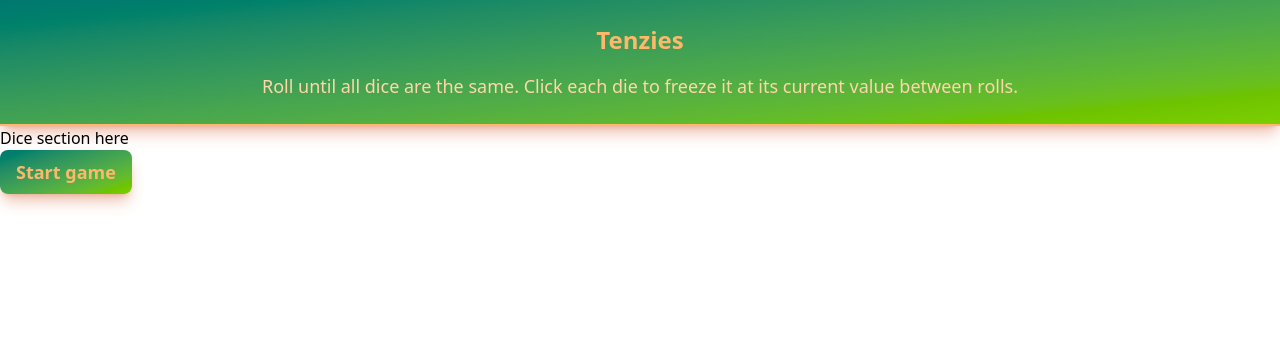
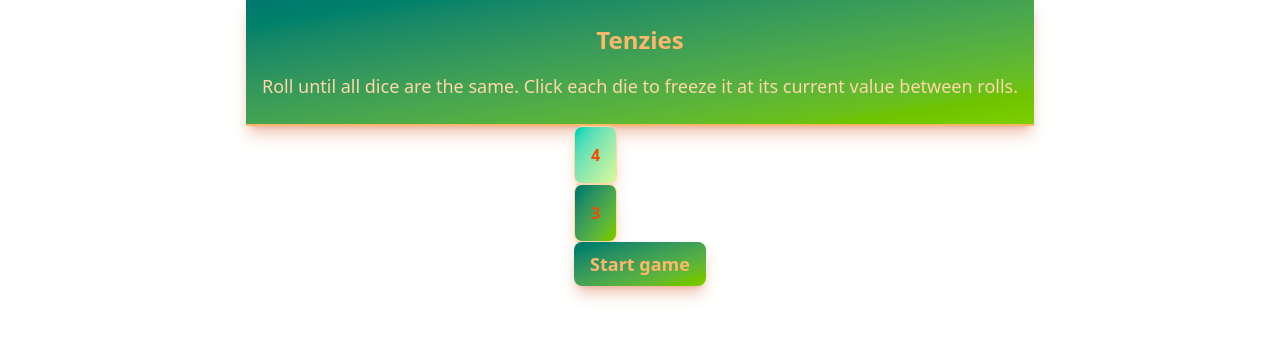
Before and after one commit to gyo82v/scrimba-tenzies-typescript, a React (Vite) app: page / in a window 1280 px wide. Shown: the top 338 px of the page. Built offline with nearby package versions, Linux system fonts and the light colour scheme.

Commit message:
feat: add die and diesection components

```diff
--- a/src/App.tsx
+++ b/src/App.tsx
@@ -1,16 +1,19 @@
+import { useState } from "react"
+
 import Header from "./components/Header"
 import DiceSection from "./components/DiceSection"
 import Btn from "./components/Btn"
 
 
 function App() {
-  const container = ``
+  const [dice, setDice] = useState([{id:1, value:4, isHeld:true}, {id:2, value:3, isHeld:false}])
+  const container = `flex flex-col items-center min-h-screen`
 
   return (
     <div className={container}>
       <Header />
       <main>
-        <DiceSection />
+        <DiceSection dice={dice} />
         <Btn>Start game</Btn>
       </main>
     </div>
--- a/src/components/Btn.tsx
+++ b/src/components/Btn.tsx
@@ -6,7 +6,7 @@ type Props = {
 } & ButtonHTMLAttributes<HTMLButtonElement>
 
 export default function Btn({children, ...rest}:Props):JSX.Element{
-    const style = `bg-gradient-to-br from-teal-700 to-lime-500
+    const style:string = `bg-gradient-to-br from-teal-700 to-lime-500
                    font-bold text-lg text-orange-300 px-4 py-2
                    shadow-lg shadow-orange-700/30 rounded-lg
                    transition-transform transition-shadow transition-colors duration-300 ease-in-out
--- a/src/components/DiceSection.tsx
+++ b/src/components/DiceSection.tsx
@@ -1,7 +1,19 @@
 import type {JSX} from "react"
+import type { DieType } from "../types/Die"
+import Die from "./Die"
 
-export default function DiceSection():JSX.Element{
+type Props = {
+    dice: DieType[]
+}
+
+export default function DiceSection({dice}:Props):JSX.Element{
+    const section:string = ``
+    const diceElement = dice.map(d => (
+        <Die data={d} key={d.id} />
+    ))
     return(
-        <h2>Dice section here</h2>
+        <section className={section}>
+            {diceElement}
+        </section>
     )
 }
--- /dev/null
+++ b/src/components/Die.tsx
@@ -0,0 +1,22 @@
+import type {JSX} from "react"
+import type { DieType } from "../types/Die"
+import type { ButtonHTMLAttributes} from "react";
+
+type Props = { data: DieType} & ButtonHTMLAttributes<HTMLButtonElement>
+
+export default function Die({data, ...rest}:Props):JSX.Element{
+    const style:string = `font-bold p-4 rounded-lg flex items-center justify-center
+                          bg-gradient-to-br from-teal-400 to-lime-200 text-orange-600
+                          shadow-lg shadow-orange-500/30 border border-orange-200`
+    const effectStyle:string = `transition-transform transition-colors transition-shadow duration-300 ease-in-out
+                         hover:scale-105 active:scale-95 hover:shadow-xl hover:text-orange-700
+                         hover:from-lime-200 hover:to-teal-400`
+    const isHeldStyle:string = `${data.isHeld ? `${effectStyle} from-teal-400 to-lime-200 text-orange-600` :
+                                                "from-teal-700 to-lime-500 text-orange-300"}`
+    return(
+        <button className={`${style} ${isHeldStyle}`} {...rest}>
+            {data.value}
+        </button>
+    )
+
+}
--- /dev/null
+++ b/src/types/Die.ts
@@ -0,0 +1,5 @@
+export type DieType = {
+    id : number,
+    value: number,
+    isHeld : boolean
+}
```
